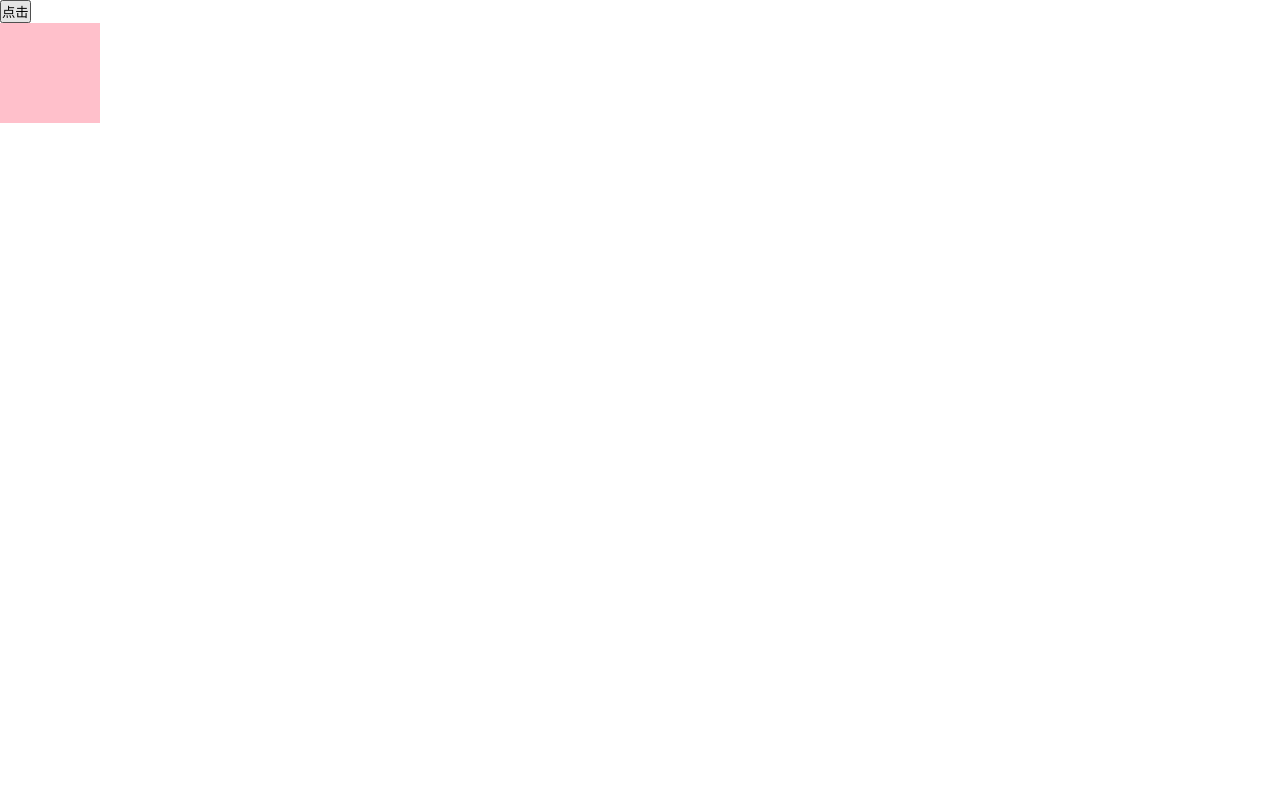
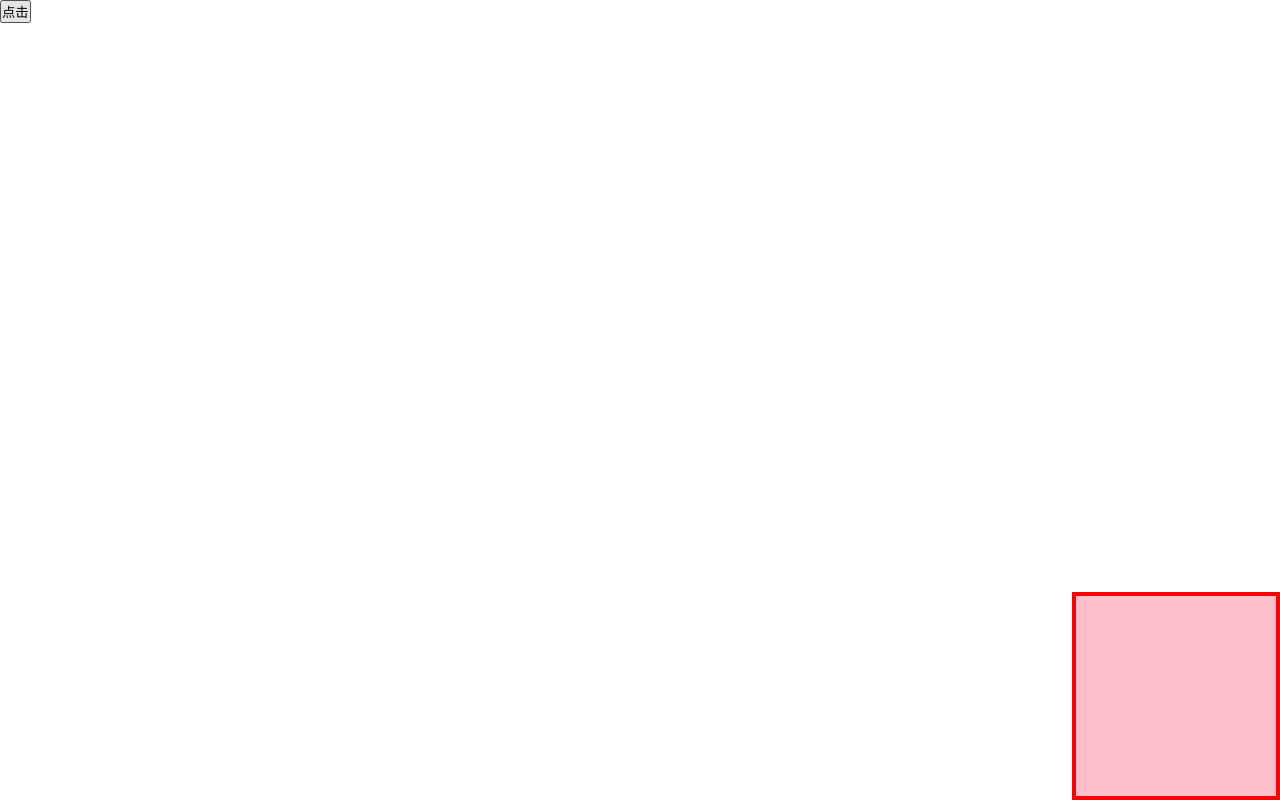
Before and after one commit to dusAndroid/JQuery_Demo, a plain HTML site: page jQuery基本使用.html in a window 1280 px wide. Drawn offline with Linux system fonts and the light colour scheme.

Commit message:
尝试使用jQuery

```diff
--- a/jQuery基本使用.html
+++ b/jQuery基本使用.html
@@ -9,10 +9,12 @@
             padding: 0;
         }
         .box{
-            width: 100px;
-            height: 100px;
+            width: 200px;
+            height: 200px;
             position: absolute;
-            left: 0;
+            right: 0;
+            bottom: 0;
+            border: 4px solid red;
             background-color: pink;
         }
 
@@ -28,6 +30,9 @@
 <script>
 
     $(document).ready(function(){
-
+        $("input").click(function(){
+//            $("#box").slideUp(1000);
+            $("#box").fadeOut(1000);
+        });
     });
 </script>
```
